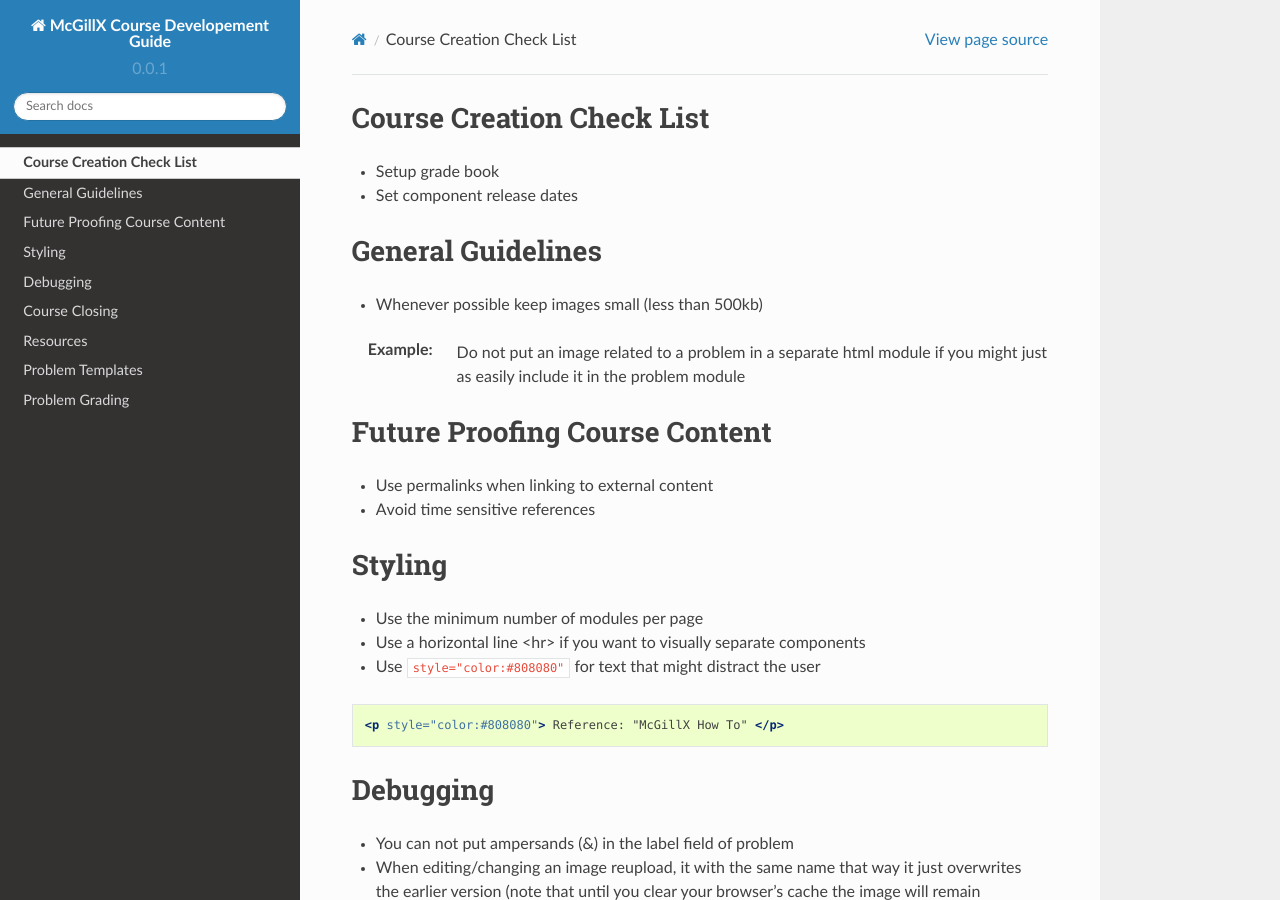
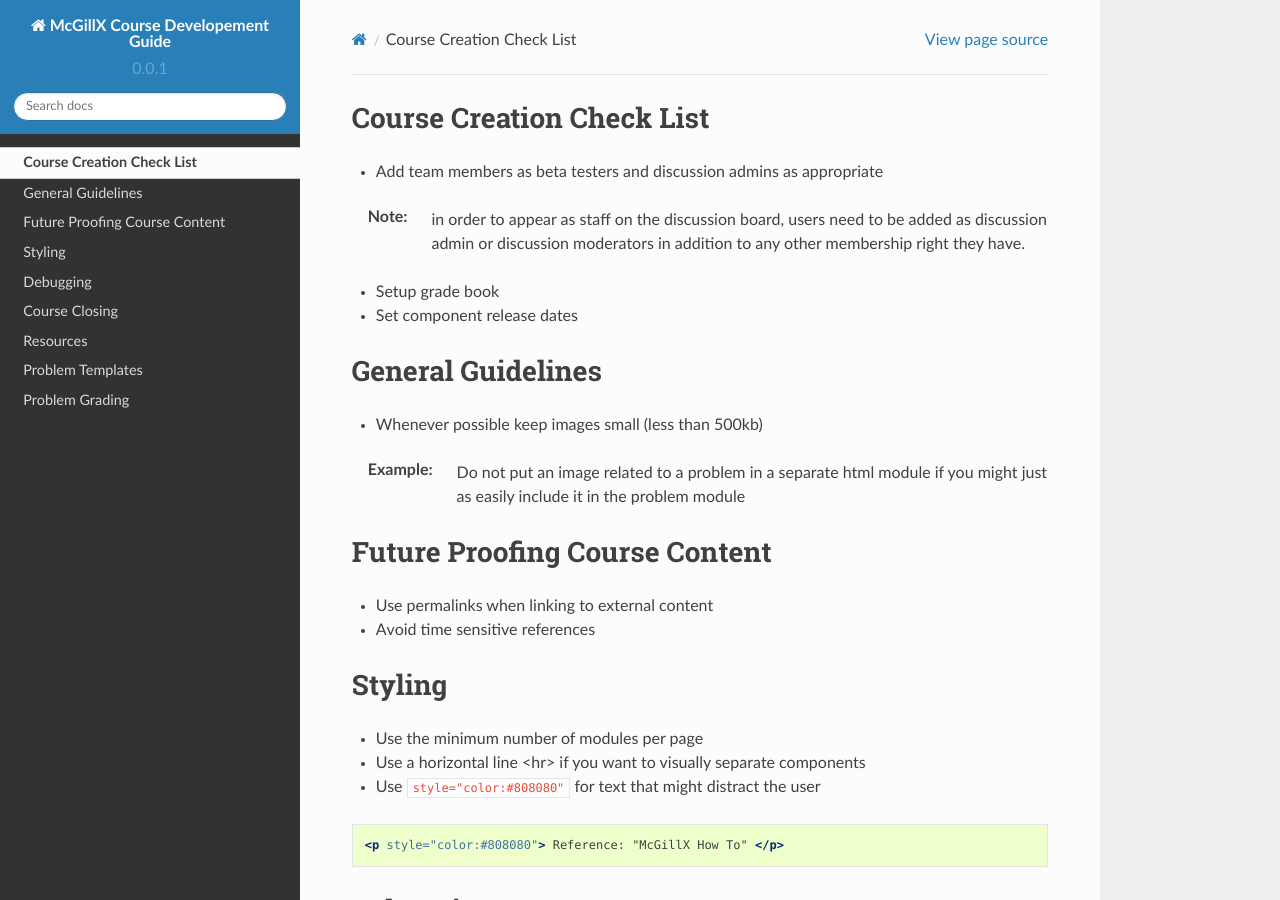
Before and after one commit to McGillX/course-development-guide, a Sphinx documentation site: the page built from docs/source/notes.rst, in a window 1280 px wide and 900 px high. Built offline with Sphinx 7.4.7 and the Read the Docs theme 2.0.0, drawn with Linux system fonts in a browser that asks for light colours.

Commit message:
Update notes.rst

```diff
--- a/docs/source/notes.rst
+++ b/docs/source/notes.rst
@@ -1,6 +1,8 @@
 Course Creation Check List
 ============================
 
+- Add team members as beta testers and discussion admins as appropriate
+:Note: in order to appear as staff on the discussion board, users need to be added as discussion admin or discussion moderators in addition to any other membership right they have.
 - Setup grade book
 - Set component release dates
 
```
